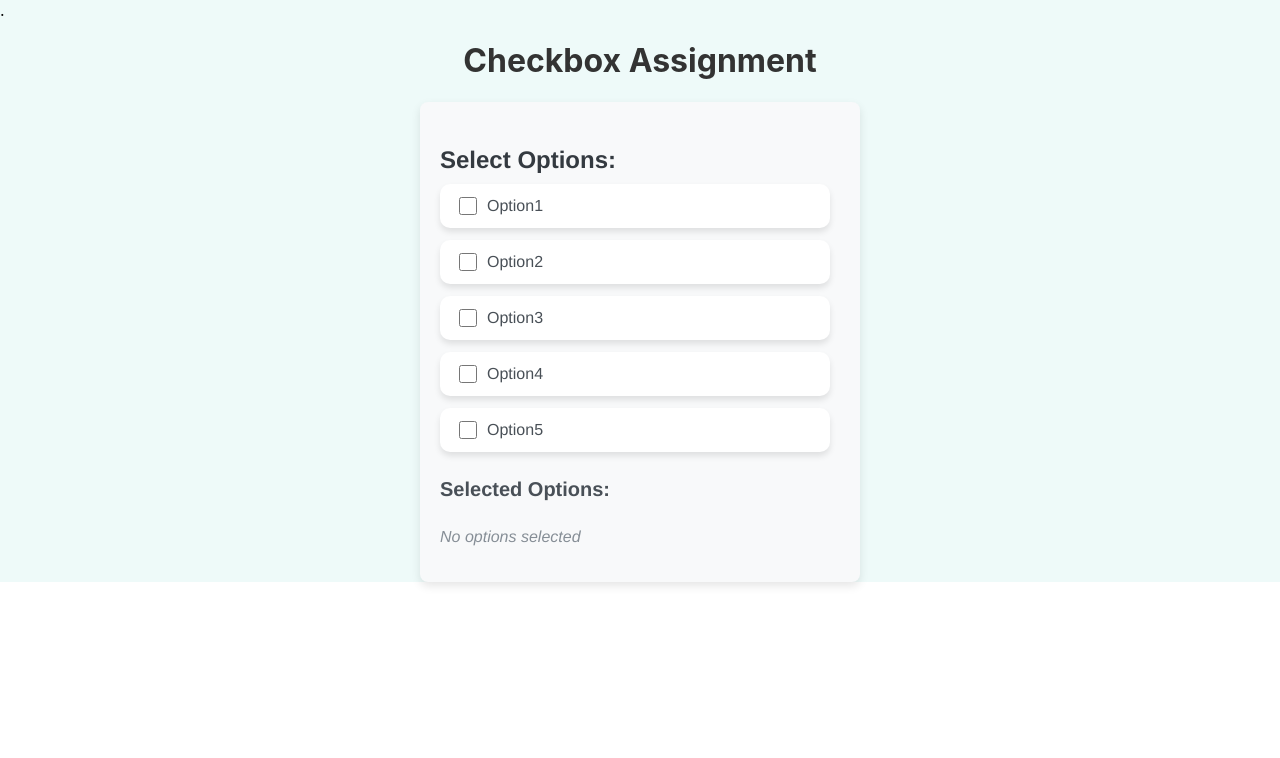
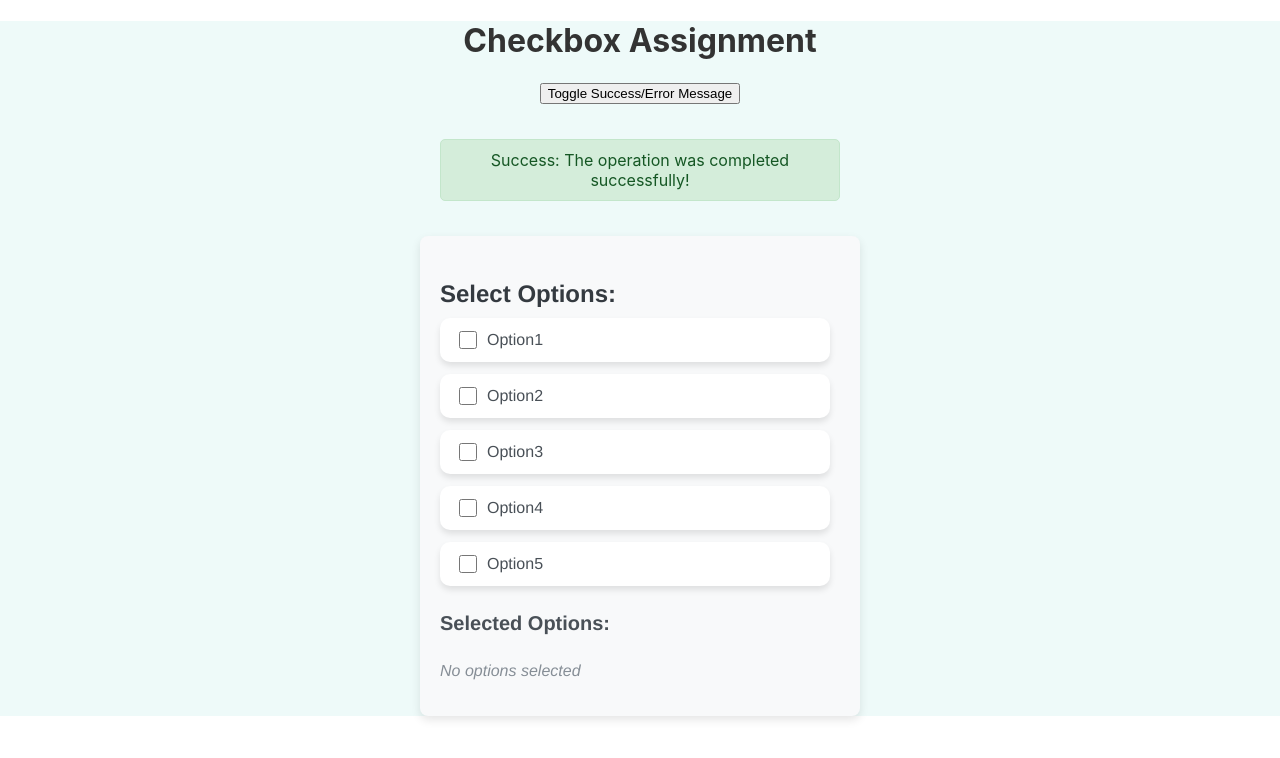
Before and after one commit to Akhilarroj22992923/checkbox-assignmet, a React (Create React App) app: page / in a window 1280 px wide. Shown: the top 758 px of the page. Built offline with nearby package versions, Linux system fonts and the light colour scheme.

Commit message:
Added the toggle as a error/success message

```diff
--- a/src/App.css
+++ b/src/App.css
@@ -1,3 +1,5 @@
+/* src/App.css */
+
 .App {
   font-family: Arial, sans-serif;
   margin: 20px;
@@ -24,6 +26,25 @@ h1 {
 h4 {
   color: #666;
 }
+
 .app-container {
   background-color: #eefaf9; /* New background color */
 }
+
+.toggle-button {
+  padding: 12px 24px;
+  font-size: 16px;
+  border: none;
+  border-radius: 5px;
+  background-color: #007bff;
+  color: white;
+  cursor: pointer;
+  margin-top: 20px;
+  box-shadow: 0 4px 8px rgba(0, 0, 0, 0.2); /* Shadow effect */
+  transition: background-color 0.3s, box-shadow 0.3s;
+}
+
+.toggle-button:hover {
+  background-color: #0056b3;
+  box-shadow: 0 6px 12px rgba(0, 0, 0, 0.3); /* Enhanced shadow on hover */
+}
--- a/src/App.js
+++ b/src/App.js
@@ -1,16 +1,29 @@
-import React from 'react';
+// src/App.js
+
+import React, { useState } from 'react';
 import './App.css';
 import CheckboxComponent from './CheckboxComponent';
+import MessageComponent from './MessageComponent'; // Import the new component
 
 function App() {
+  const [isSuccess, setIsSuccess] = useState(true); // State to toggle success or error messages
+
   const options = ['Option1', 'Option2', 'Option3', 'Option4', 'Option5'];
 
   return (
-    <div className="app-container">.
-    <center>
-      <h1>Checkbox Assignment</h1>
-    </center>
+    <div className="app-container">
+      <center>
+        <h1>Checkbox Assignment</h1>
+        <button onClick={() => setIsSuccess(!isSuccess)}>
+        Toggle Success/Error Message
+      </button>
+      <MessageComponent isSuccess={isSuccess} />
+      </center>
       <CheckboxComponent options={options} />
+      {/* <MessageComponent isSuccess={isSuccess} /> */}
+      {/* <button onClick={() => setIsSuccess(!isSuccess)}>
+        Toggle Success/Error Message
+      </button> */}
     </div>
   );
 }
--- /dev/null
+++ b/src/MessageComponent.css
@@ -0,0 +1,25 @@
+/* src/MessageComponent.css */
+
+.message-container {
+    margin-top: 20px;
+    padding: 15px;
+    border-radius: 8px;
+    max-width: 400px;
+    margin: 20px auto;
+  }
+
+  .success-message {
+    background-color: #d4edda;
+    color: #155724;
+    border: 1px solid #c3e6cb;
+    padding: 10px;
+    border-radius: 5px;
+  }
+
+  .error-message {
+    background-color: #f8d7da;
+    color: #721c24;
+    border: 1px solid #f5c6cb;
+    padding: 10px;
+    border-radius: 5px;
+  }
--- /dev/null
+++ b/src/MessageComponent.js
@@ -0,0 +1,22 @@
+// src/MessageComponent.js
+
+import React from 'react';
+import './MessageComponent.css'; // Import the CSS for styling the messages
+
+const MessageComponent = ({ isSuccess }) => {
+  return (
+    <div className="message-container">
+      {isSuccess ? (
+        <div className="success-message">
+          Success: The operation was completed successfully!
+        </div>
+      ) : (
+        <div className="error-message">
+          Error: There was an error completing the operation.
+        </div>
+      )}
+    </div>
+  );
+};
+
+export default MessageComponent;
```
